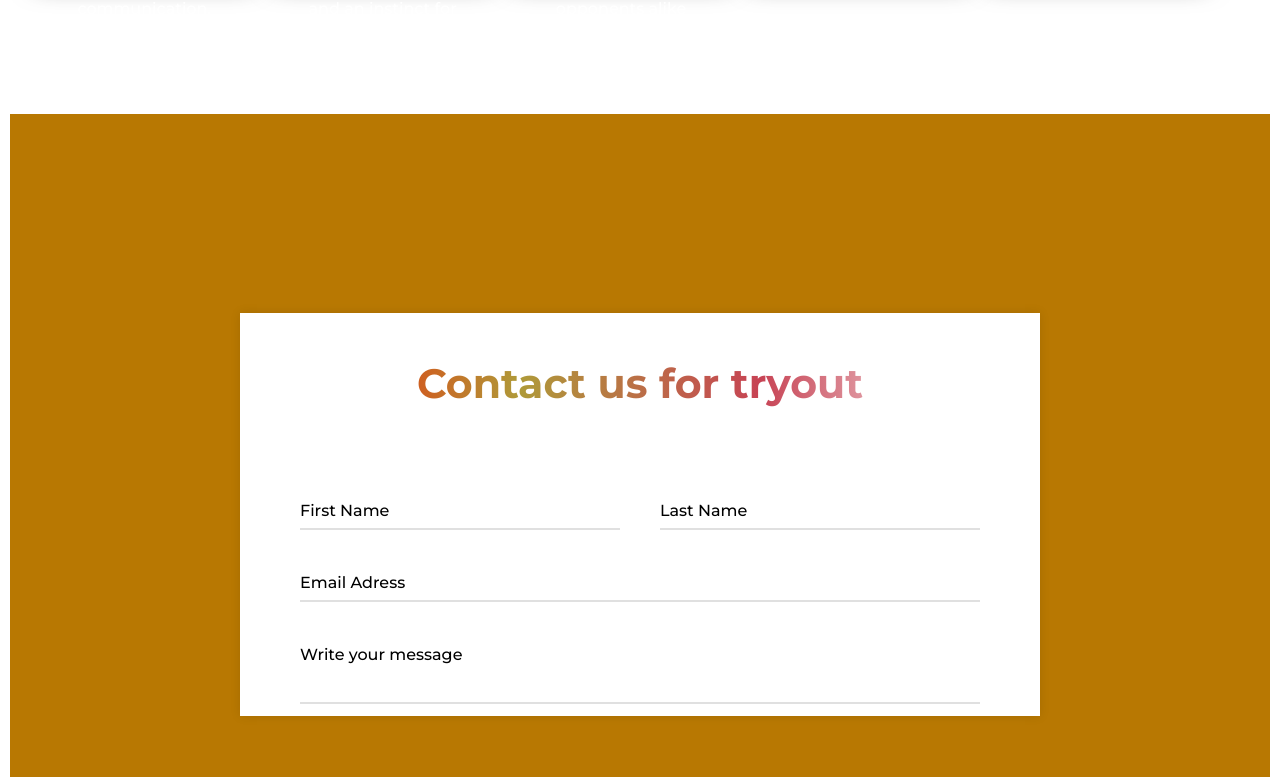
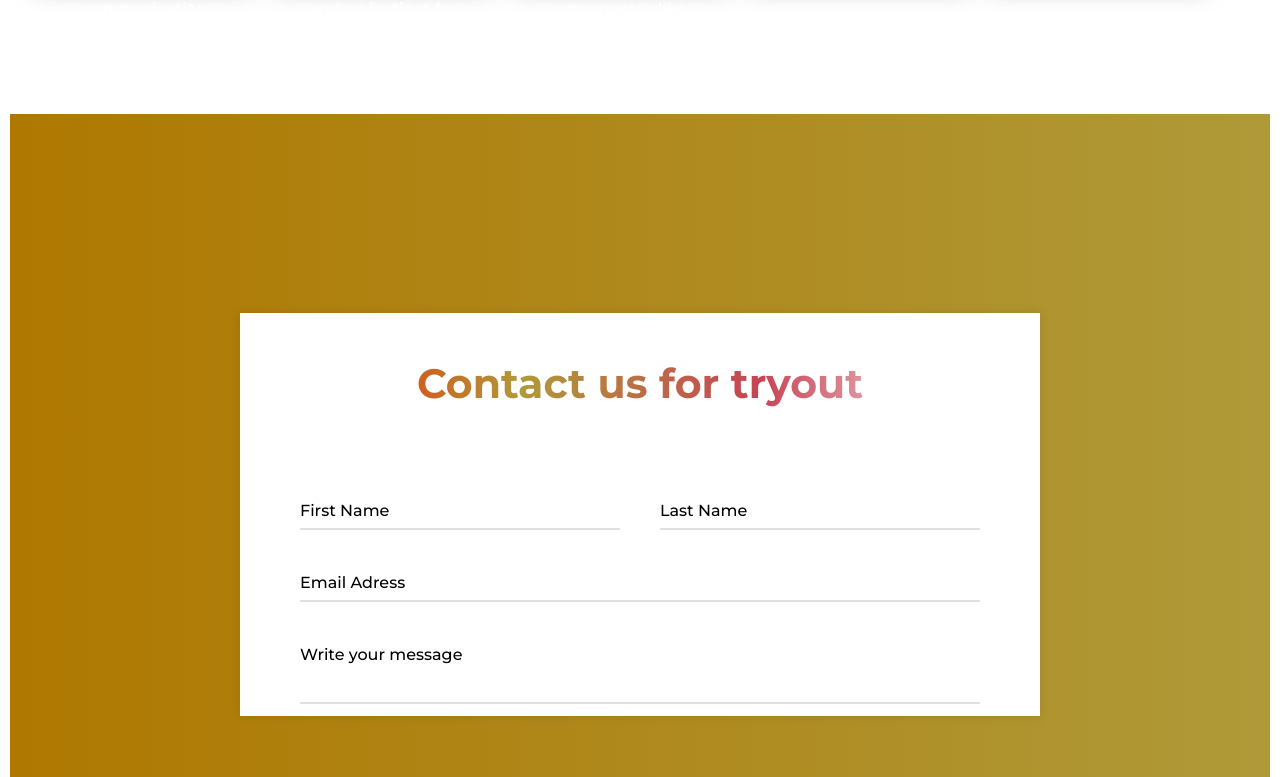
Before and after one commit to Freddan1/ClanPage, a React (Vite) app: page / in a window 1280 px wide. Shown: the part 1103-1880 px from the top of the page. Built offline with nearby package versions, Linux system fonts and the light colour scheme; a web font is replaced by a local one.

Commit message:
Contact done

```diff
--- a/src/components/ContactUs.jsx
+++ b/src/components/ContactUs.jsx
@@ -31,7 +31,7 @@ export default function ContactUs() {
                 <div className={ContactStyles.inputData}>
                   <textarea className={ContactStyles.textArea} cols="80" rows="8" required></textarea>
                   <br />
-                  <div className={ContactStyles.underline}></div>
+                  <div className={ContactStyles.underline1}></div>
                   <label htmlFor=""> Write your message</label>
                   <br />
                 </div>
--- a/src/components/ContactUs.module.css
+++ b/src/components/ContactUs.module.css
@@ -5,7 +5,7 @@
     justify-content: center;
     width: 100%;
     height: 50rem;
-    background-color: rgb(184, 120, 2);
+    background: -webkit-linear-gradient(right,#af9a39, #af7800 );
 }
 
 .formContainer{
@@ -55,8 +55,6 @@ form .formRow .inputData .textArea{
   color: rgb(184, 120, 2);
 }
 .inputData input, .inputData .textArea{
-    width: 100%;
-    height: 70px;
     margin: 10 20px;
     position: relative;
     display: block;
@@ -89,7 +87,23 @@ form .formRow .inputData .textArea{
     height: 2px;
     width: 100%;
 }
+.inputData .underline1{
+    position: absolute;
+    bottom: -30px;
+    height: 2px;
+    width: 100%;
+}
 .inputData .underline:before{
+    position: absolute;
+    content: "";
+    height: 2px;
+    width: 100%;
+    background: rgb(184, 120, 2);
+    transform: scaleX(0);
+    transform-origin: center;
+    transition: transform 0.3s ease;
+}
+.inputData .underline1:before{
     position: absolute;
     content: "";
     height: 2px;
@@ -106,3 +120,9 @@ form .formRow .inputData .textArea{
 .textArea:valid ~ .underline:before{
   transform: scale(1);
 }
+.inputData input:focus ~ .underline1:before,
+.inputData input:valid ~ .underline1:before,
+.textArea:focus ~ .underline1:before,
+.textArea:valid ~ .underline1:before{
+  transform: scale(1);
+}
```
